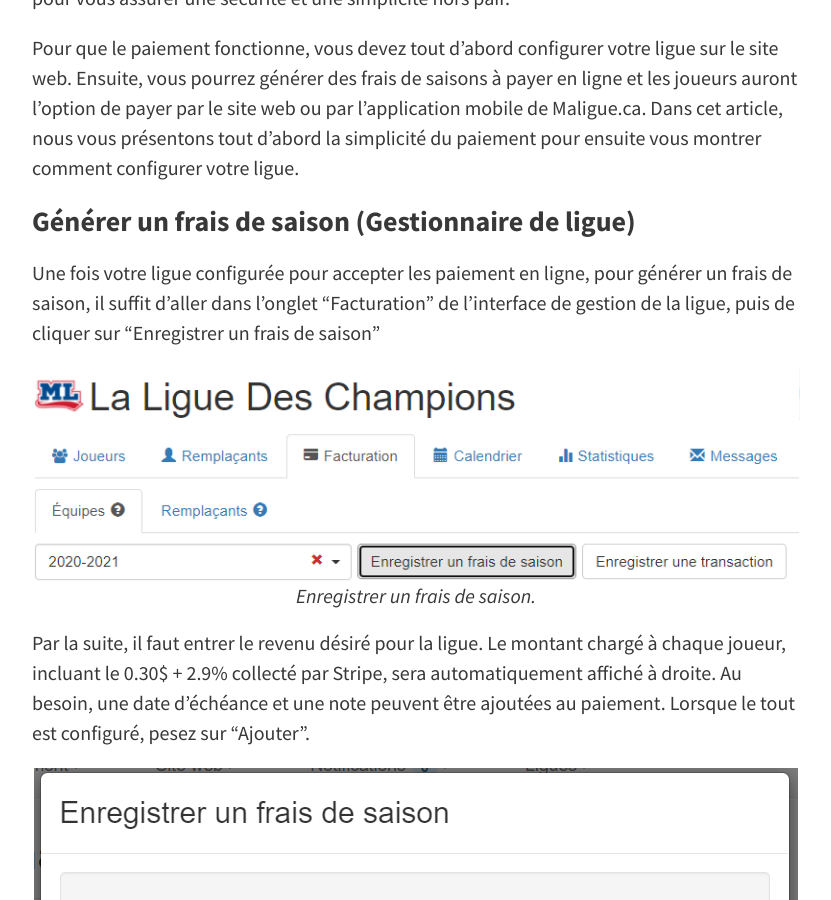
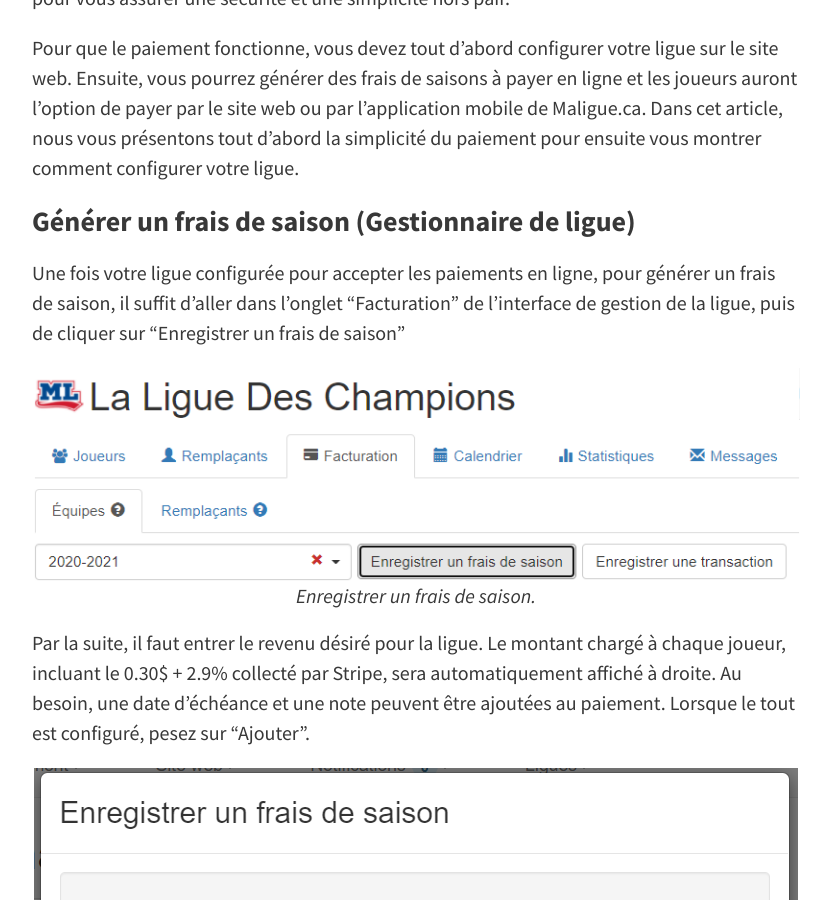
Before and after one commit to maligue/maligue.github.io, a Jekyll site: the page built from _posts/fr/2020-08-03-paiements-joueur.md, in a window 1280 px wide and 900 px high, scrolled down 662 px. Shown: the whole window, without its empty margins (224-1055 px from the left). Built offline with Jekyll 4.4.1, drawn with Linux system fonts in a browser that asks for light colours; nearby versions of some CDN libraries; some of the changed text lies outside the part shown.

Commit message:
Update 2020-08-03-paiements-joueur.md

```diff
--- a/_posts/fr/2020-08-03-paiements-joueur.md
+++ b/_posts/fr/2020-08-03-paiements-joueur.md
@@ -9,7 +9,7 @@ Pour que le paiement fonctionne, vous devez tout d’abord configurer votre ligu
 
 ### Générer un frais de saison (Gestionnaire de ligue)
 
-Une fois votre ligue configurée pour accepter les paiement en ligne, pour générer un frais de saison, il suffit d’aller dans l’onglet “Facturation” de l’interface de gestion de la ligue, puis de cliquer sur “Enregistrer un frais de saison”
+Une fois votre ligue configurée pour accepter les paiements en ligne, pour générer un frais de saison, il suffit d’aller dans l’onglet “Facturation” de l’interface de gestion de la ligue, puis de cliquer sur “Enregistrer un frais de saison”
 
 {% include image.html src="2020-08-03-enregistrer-frais-de-saison.png" caption="Enregistrer un frais de saison." %}
 
```
Also changed, not shown: other parts of _posts/fr/2020-08-03-paiements-joueur.md (+1 -1 lines).
